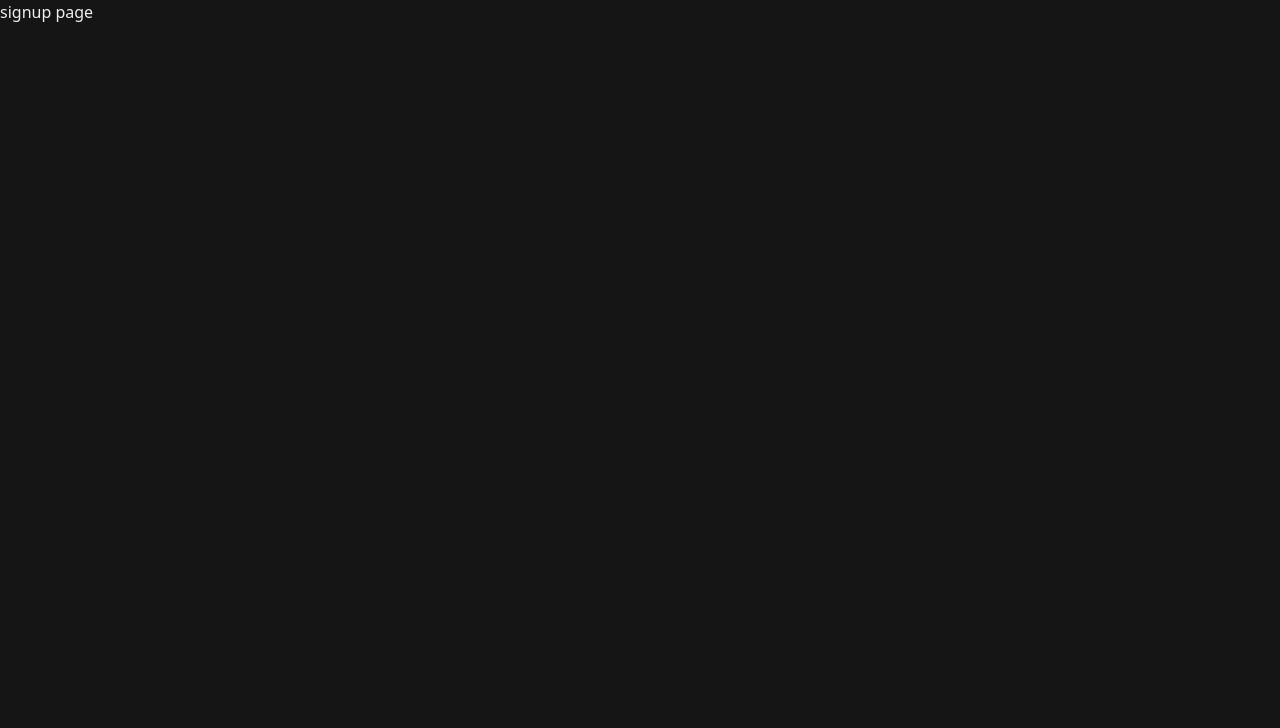
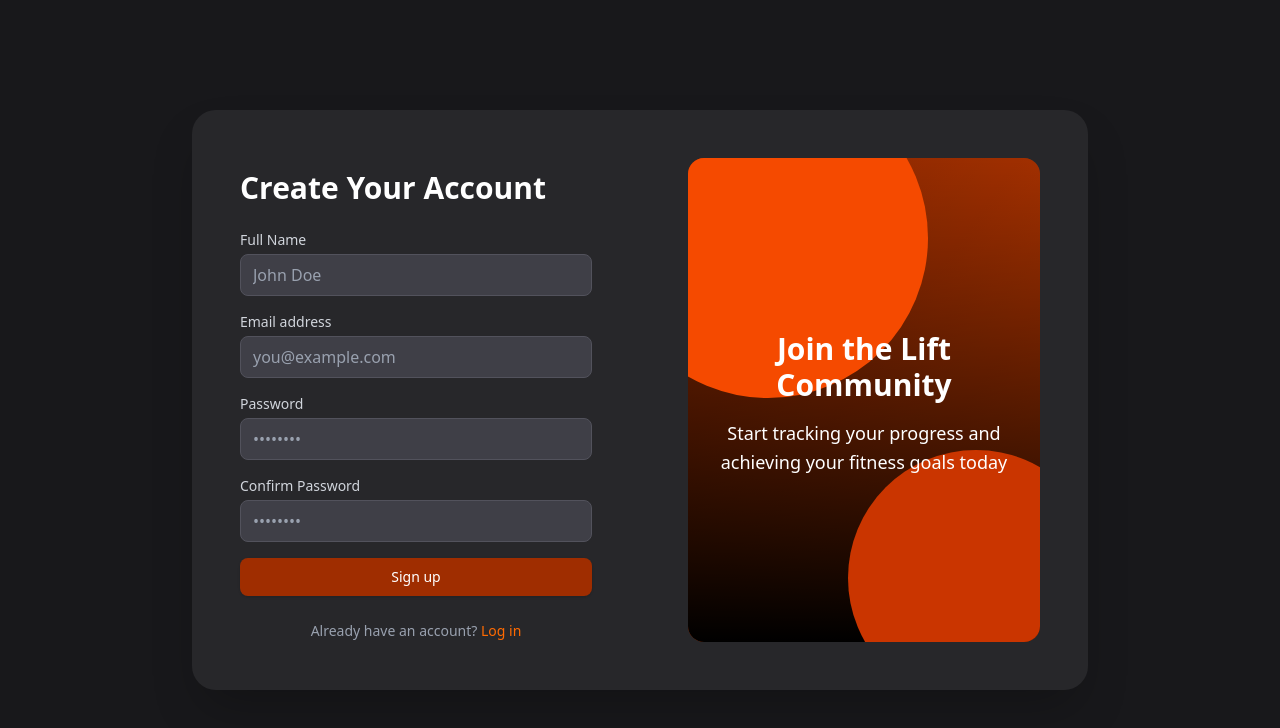
Before and after one commit to Hadi87s/Flex-Flow, a Next.js app: page /signup in a window 1280 px wide. Shown: the top 728 px of the page. Built offline with nearby package versions, Linux system fonts and the light colour scheme.

Commit message:
Adding signup page.

```diff
--- a/app/signup/page.tsx
+++ b/app/signup/page.tsx
@@ -1,11 +1,191 @@
-import React from 'react'
+"use client"
 
-const page = () => {
+import type React from "react"
+
+import { useState } from "react"
+import { motion } from "framer-motion"
+import Link from "next/link"
+
+export default function SignupPage() {
+  const [name, setName] = useState("")
+  const [email, setEmail] = useState("")
+  const [password, setPassword] = useState("")
+  const [confirmPassword, setConfirmPassword] = useState("")
+
+  const handleSubmit = (e: React.FormEvent) => {
+    e.preventDefault()
+    // Handle signup logic here
+    console.log("Signup attempted with:", name, email, password, confirmPassword)
+  }
+
   return (
-    <div>
-      signup page
+    <div className="flex items-center justify-center min-h-screen bg-zinc-900 p-6">
+      <div className="w-full max-w-4xl flex rounded-3xl overflow-hidden shadow-2xl">
+        <motion.div
+          initial={{ opacity: 0, x: -50 }}
+          animate={{ opacity: 1, x: 0 }}
+          transition={{ duration: 0.5 }}
+          className="w-1/2 bg-zinc-800 p-12"
+        >
+          <div className="max-w-md mx-auto">
+            <motion.h2
+              initial={{ opacity: 0, y: -20 }}
+              animate={{ opacity: 1, y: 0 }}
+              transition={{ delay: 0.2, duration: 0.5 }}
+              className="text-3xl font-extrabold text-white mb-6"
+            >
+              Create Your Account
+            </motion.h2>
+            <form className="space-y-4" onSubmit={handleSubmit}>
+              <motion.div
+                initial={{ opacity: 0, y: 20 }}
+                animate={{ opacity: 1, y: 0 }}
+                transition={{ delay: 0.3, duration: 0.5 }}
+              >
+                <label htmlFor="name" className="block text-sm font-medium text-gray-300">
+                  Full Name
+                </label>
+                <input
+                  id="name"
+                  name="name"
+                  type="text"
+                  autoComplete="name"
+                  required
+                  className="mt-1 block w-full px-3 py-2 bg-zinc-700 border border-zinc-600 rounded-md text-white placeholder-gray-400 focus:outline-none focus:ring-orange-500 focus:border-orange-500 transition duration-150 ease-in-out"
+                  placeholder="John Doe"
+                  value={name}
+                  onChange={(e) => setName(e.target.value)}
+                />
+              </motion.div>
+              <motion.div
+                initial={{ opacity: 0, y: 20 }}
+                animate={{ opacity: 1, y: 0 }}
+                transition={{ delay: 0.4, duration: 0.5 }}
+              >
+                <label htmlFor="email" className="block text-sm font-medium text-gray-300">
+                  Email address
+                </label>
+                <input
+                  id="email"
+                  name="email"
+                  type="email"
+                  autoComplete="email"
+                  required
+                  className="mt-1 block w-full px-3 py-2 bg-zinc-700 border border-zinc-600 rounded-md text-white placeholder-gray-400 focus:outline-none focus:ring-orange-500 focus:border-orange-500 transition duration-150 ease-in-out"
+                  placeholder="you@example.com"
+                  value={email}
+                  onChange={(e) => setEmail(e.target.value)}
+                />
+              </motion.div>
+              <motion.div
+                initial={{ opacity: 0, y: 20 }}
+                animate={{ opacity: 1, y: 0 }}
+                transition={{ delay: 0.5, duration: 0.5 }}
+              >
+                <label htmlFor="password" className="block text-sm font-medium text-gray-300">
+                  Password
+                </label>
+                <input
+                  id="password"
+                  name="password"
+                  type="password"
+                  autoComplete="new-password"
+                  required
+                  className="mt-1 block w-full px-3 py-2 bg-zinc-700 border border-zinc-600 rounded-md text-white placeholder-gray-400 focus:outline-none focus:ring-orange-500 focus:border-orange-500 transition duration-150 ease-in-out"
+                  placeholder="••••••••"
+                  value={password}
+                  onChange={(e) => setPassword(e.target.value)}
+                />
+              </motion.div>
+              <motion.div
+                initial={{ opacity: 0, y: 20 }}
+                animate={{ opacity: 1, y: 0 }}
+                transition={{ delay: 0.6, duration: 0.5 }}
+              >
+                <label htmlFor="confirm-password" className="block text-sm font-medium text-gray-300">
+                  Confirm Password
+                </label>
+                <input
+                  id="confirm-password"
+                  name="confirm-password"
+                  type="password"
+                  autoComplete="new-password"
+                  required
+                  className="mt-1 block w-full px-3 py-2 bg-zinc-700 border border-zinc-600 rounded-md text-white placeholder-gray-400 focus:outline-none focus:ring-orange-500 focus:border-orange-500 transition duration-150 ease-in-out"
+                  placeholder="••••••••"
+                  value={confirmPassword}
+                  onChange={(e) => setConfirmPassword(e.target.value)}
+                />
+              </motion.div>
+              <motion.div
+                initial={{ opacity: 0, y: 20 }}
+                animate={{ opacity: 1, y: 0 }}
+                transition={{ delay: 0.7, duration: 0.5 }}
+              >
+                <button
+                  type="submit"
+                  className="cursor-pointer w-full flex justify-center py-2 px-4 border border-transparent rounded-md shadow-sm text-sm font-medium text-white bg-orange-800 hover:bg-orange-900 focus:outline-none focus:ring-2 focus:ring-offset-2 focus:ring-orange-500 transition duration-150 ease-in-out"
+                >
+                  Sign up
+                </button>
+              </motion.div>
+            </form>
+            <motion.div
+              initial={{ opacity: 0, y: 20 }}
+              animate={{ opacity: 1, y: 0 }}
+              transition={{ delay: 0.8, duration: 0.5 }}
+              className="mt-6 text-center"
+            >
+              <p className="text-sm text-gray-400">
+                Already have an account?{" "}
+                <Link
+                  href="/login"
+                  className="font-medium"
+                >
+                  <span className=" text-orange-500 hover:text-orange-400 transition duration-150 ease-in-out">Log in</span>
+                </Link>
+              </p>
+            </motion.div>
+          </div>
+        </motion.div>
+        <motion.div
+          initial={{ opacity: 0, x: 50 }}
+          animate={{ opacity: 1, x: 0 }}
+          transition={{ duration: 0.5 }}
+          className="w-1/2 bg-zinc-800 flex items-center justify-center p-12"
+        >
+          <div className="w-full h-full bg-gradient-to-br from-orange-800 to-orange-600 rounded-2xl flex items-center justify-center overflow-hidden relative">
+            <div className="absolute inset-0 bg-black opacity-20"></div>
+            <motion.div
+              initial={{ scale: 0.8, opacity: 0 }}
+              animate={{ scale: 1, opacity: 1 }}
+              transition={{ delay: 0.2, duration: 0.5 }}
+              className="relative z-10 text-white text-center"
+            >
+              <h3 className="text-3xl font-bold mb-4">Join the Lift Community</h3>
+              <p className="text-lg">Start tracking your progress and achieving your fitness goals today</p>
+            </motion.div>
+            <motion.div
+              initial={{ opacity: 0 }}
+              animate={{ opacity: 1 }}
+              transition={{ delay: 0.5, duration: 0.5 }}
+              className="absolute inset-0 bg-gradient-to-t from-black to-transparent opacity-30"
+            ></motion.div>
+            <motion.div
+              initial={{ scale: 0, opacity: 0 }}
+              animate={{ scale: 1, opacity: 1 }}
+              transition={{ delay: 0.3, duration: 0.7 }}
+              className="absolute -bottom-16 -right-16 w-64 h-64 bg-orange-700 rounded-full opacity-20"
+            ></motion.div>
+            <motion.div
+              initial={{ scale: 0, opacity: 0 }}
+              animate={{ scale: 1, opacity: 1 }}
+              transition={{ delay: 0.4, duration: 0.7 }}
+              className="absolute -top-20 -left-20 w-80 h-80 bg-orange-600 rounded-full opacity-20"
+            ></motion.div>
+          </div>
+        </motion.div>
+      </div>
     </div>
   )
 }
-
-export default page
```
